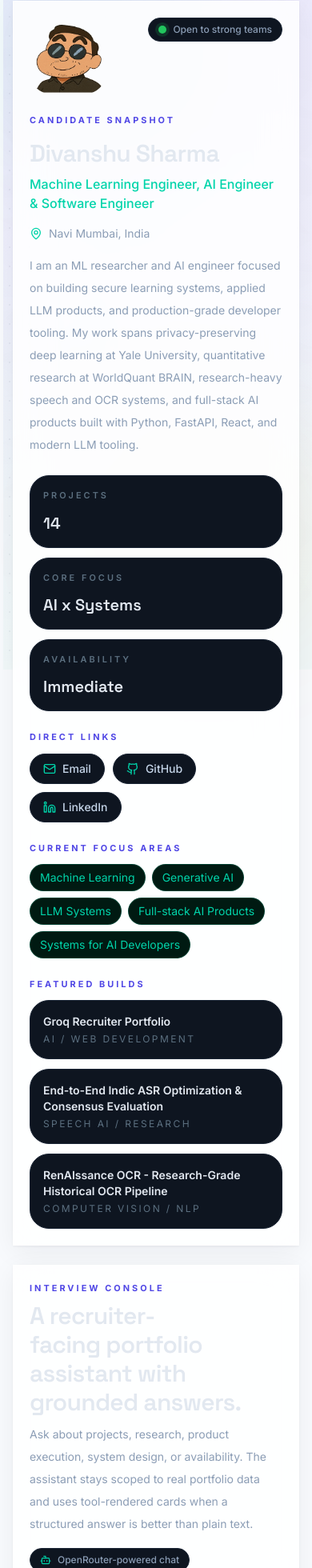
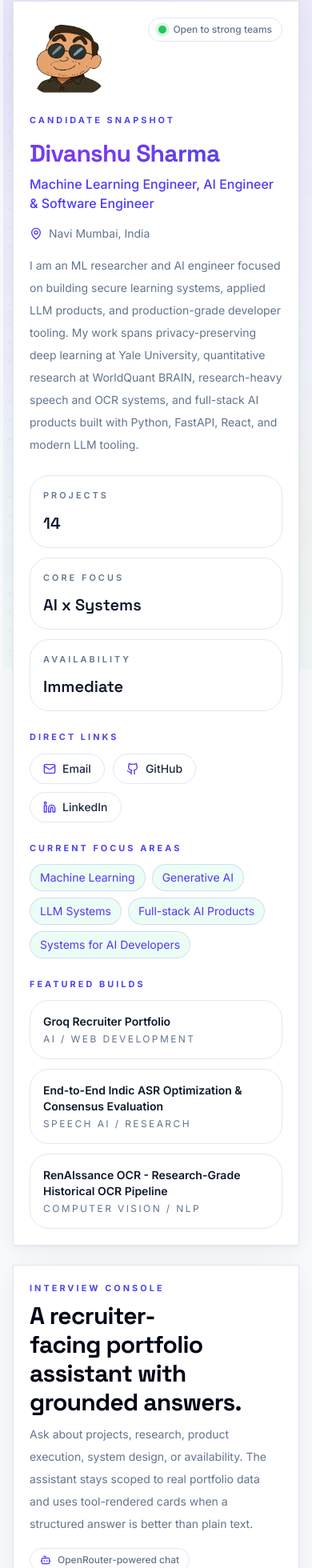
Before and after one commit to sdivyanshu90/my_portfolio, a Next.js app: page / in a window 390 px wide. Shown: the part 15-1975 px from the top of the page at 80% size. Built offline with nearby package versions, Linux system fonts and the light colour scheme.

Commit message:
fix: remove all dark: classes, solid panel backgrounds, gradient heading text

```diff
--- a/src/app/globals.css
+++ b/src/app/globals.css
@@ -203,9 +203,8 @@
 
 /* ── Card / Surface ── */
 .panel-surface {
-  border: 1px solid rgba(255,255,255,0.7);
-  background: rgba(255,255,255,0.86);
-  backdrop-filter: blur(24px);
+  border: 1px solid #e2e8f0;
+  background: #ffffff;
   box-shadow: 0 1px 3px rgba(15,23,42,0.06), 0 8px 32px rgba(15,23,42,0.06);
 }
 
--- a/src/components/chat/chat.tsx
+++ b/src/components/chat/chat.tsx
@@ -499,8 +499,8 @@ const Chat = () => {
   return (
     <div className="relative min-h-screen overflow-hidden">
       <div className="pointer-events-none absolute inset-0">
-        <div className="absolute -top-16 left-[-6%] h-72 w-72 rounded-full bg-[#00d4aa]/5 blur-3xl" />
-        <div className="absolute right-[-8%] top-[12%] h-80 w-80 rounded-full bg-[#f59e0b]/5 blur-3xl" />
+        <div className="absolute -top-16 left-[-6%] h-72 w-72 rounded-full bg-indigo-600/5 blur-3xl" />
+        <div className="absolute right-[-8%] top-[12%] h-80 w-80 rounded-full bg-amber-500/5 blur-3xl" />
         <div className="absolute bottom-[-10%] left-[20%] h-72 w-72 rounded-full bg-[#818cf8]/5 blur-3xl" />
       </div>
 
@@ -509,7 +509,7 @@ const Chat = () => {
           <aside className="panel-surface flex min-w-0 flex-col gap-6 p-5 sm:p-6">
             <div className="flex items-start justify-between gap-4">
               <Avatar />
-              <div className="inline-flex items-center gap-2 rounded-full border border-[#1a2535] bg-[#0e1520] px-3 py-1.5 text-xs font-medium text-[#8b9db5]">
+              <div className="inline-flex items-center gap-2 rounded-full border border-slate-200 bg-white px-3 py-1.5 text-xs font-medium text-slate-500">
                 <span className="relative flex h-2.5 w-2.5">
                   <span className="absolute inline-flex h-full w-full animate-ping rounded-full bg-[#22c55e] opacity-75" />
                   <span className="relative inline-flex h-2.5 w-2.5 rounded-full bg-[#22c55e]" />
@@ -521,20 +521,20 @@ const Chat = () => {
             <div className="min-w-0 space-y-4">
               <p className="section-kicker">Candidate Snapshot</p>
               <div className="min-w-0">
-                <h1 className="font-display text-safe-balance text-3xl font-semibold tracking-tight text-[#e2e8f0] sm:text-[2.35rem]">
-                  {portfolioConfig.personal.name}
+                <h1 className="font-display text-safe-balance text-3xl font-bold tracking-tight sm:text-[2.35rem]">
+                  <span className="gradient-text">{portfolioConfig.personal.name}</span>
                 </h1>
-                <p className="text-safe-wrap mt-2 text-base font-medium text-[#00d4aa]">
+                <p className="text-safe-wrap mt-2 text-base font-medium text-indigo-600">
                   {portfolioConfig.personal.title}
                 </p>
               </div>
-              <div className="flex min-w-0 items-center gap-2 text-sm text-[#8b9db5]">
-                <MapPin className="h-4 w-4 text-[#00d4aa]" />
+              <div className="flex min-w-0 items-center gap-2 text-sm text-slate-500">
+                <MapPin className="h-4 w-4 text-indigo-600" />
                 <span className="text-safe-wrap">
                   {portfolioConfig.personal.location}
                 </span>
               </div>
-              <p className="text-safe-wrap text-sm leading-7 text-[#8b9db5]">
+              <p className="text-safe-wrap text-sm leading-7 text-slate-500">
                 {portfolioConfig.personal.bio}
               </p>
             </div>
@@ -543,12 +543,12 @@ const Chat = () => {
               {profileStats.map((stat) => (
                 <div
                   key={stat.label}
-                  className="rounded-[24px] border border-[#1a2535] bg-[#0e1520] p-4 shadow-none"
+                  className="rounded-[24px] border border-slate-200 bg-white p-4 shadow-none"
                 >
-                  <p className="text-[0.68rem] font-semibold uppercase tracking-[0.28em] text-[#5c7080]">
+                  <p className="text-[0.68rem] font-semibold uppercase tracking-[0.28em] text-slate-500">
                     {stat.label}
                   </p>
-                  <p className="text-safe-wrap mt-3 font-display text-xl font-semibold text-[#e2e8f0]">
+                  <p className="text-safe-wrap mt-3 font-display text-xl font-semibold text-slate-900">
                     {stat.value}
                   </p>
                 </div>
@@ -567,9 +567,9 @@ const Chat = () => {
                       href={link.href}
                       target="_blank"
                       rel="noopener noreferrer"
-                      className="inline-flex min-w-0 items-center gap-2 rounded-full border border-[#1a2535] bg-[#0e1520] px-4 py-2 text-sm font-medium text-[#c5d5e8] transition hover:-translate-y-0.5 hover:bg-[#1a2535]"
+                      className="inline-flex min-w-0 items-center gap-2 rounded-full border border-slate-200 bg-white px-4 py-2 text-sm font-medium text-slate-800 transition hover:-translate-y-0.5 hover:bg-slate-100"
                     >
-                      <Icon className="h-4 w-4 text-[#00d4aa]" />
+                      <Icon className="h-4 w-4 text-indigo-600" />
                       <span className="text-safe-wrap">{link.label}</span>
                     </Link>
                   );
@@ -585,7 +585,7 @@ const Chat = () => {
                   .map((area) => (
                     <span
                       key={area}
-                      className="text-safe-wrap rounded-full border border-[#00d4aa]/20 bg-[#001a12] px-3 py-1.5 text-sm text-[#00d4aa]"
+                      className="text-safe-wrap rounded-full border border-indigo-500/20 bg-emerald-50 px-3 py-1.5 text-sm text-indigo-600"
                     >
                       {area}
                     </span>
@@ -602,12 +602,12 @@ const Chat = () => {
                     onClick={() =>
                       submitQuery(`Tell me about ${project.title}.`)
                     }
-                    className="w-full min-w-0 rounded-[24px] border border-[#1a2535] bg-[#0e1520] p-4 text-left shadow-none transition hover:-translate-y-0.5 hover:bg-[#1a2535]"
+                    className="w-full min-w-0 rounded-[24px] border border-slate-200 bg-white p-4 text-left shadow-none transition hover:-translate-y-0.5 hover:bg-slate-100"
                   >
-                    <p className="text-safe-wrap text-sm font-semibold text-[#e2e8f0]">
+                    <p className="text-safe-wrap text-sm font-semibold text-slate-900">
                       {project.title}
                     </p>
-                    <p className="text-safe-wrap mt-1 text-xs uppercase tracking-[0.2em] text-[#5c7080]">
+                    <p className="text-safe-wrap mt-1 text-xs uppercase tracking-[0.2em] text-slate-500">
                       {project.category}
                     </p>
                   </button>
@@ -617,15 +617,15 @@ const Chat = () => {
           </aside>
 
           <section className="panel-surface flex min-h-[72vh] min-w-0 flex-col overflow-hidden">
-            <header className="border-b border-[#1a2535] px-5 py-5 sm:px-6">
+            <header className="border-b border-slate-200 px-5 py-5 sm:px-6">
               <div className="flex min-w-0 flex-col gap-4 2xl:flex-row 2xl:items-start 2xl:justify-between">
                 <div className="max-w-3xl min-w-0 space-y-2">
                   <p className="section-kicker">Interview Console</p>
-                  <h2 className="font-display text-safe-balance text-3xl font-semibold tracking-tight text-[#e2e8f0] sm:text-4xl">
+                  <h2 className="font-display text-safe-balance text-3xl font-bold tracking-tight text-slate-950 sm:text-4xl">
                     A recruiter-facing portfolio assistant with grounded
                     answers.
                   </h2>
-                  <p className="text-safe-wrap text-sm leading-7 text-[#8b9db5] sm:text-base">
+                  <p className="text-safe-wrap text-sm leading-7 text-slate-500 sm:text-base">
                     Ask about projects, research, product execution, system
                     design, or availability. The assistant stays scoped to real
                     portfolio data and uses tool-rendered cards when a
@@ -634,14 +634,14 @@ const Chat = () => {
                 </div>
 
                 <div className="flex flex-wrap gap-2">
-                  <span className="inline-flex items-center gap-2 rounded-full border border-[#1a2535] bg-[#0e1520] px-3 py-1.5 text-xs font-medium text-[#8b9db5]">
-                    <Bot className="h-3.5 w-3.5 text-[#00d4aa]" />
+                  <span className="inline-flex items-center gap-2 rounded-full border border-slate-200 bg-white px-3 py-1.5 text-xs font-medium text-slate-500">
+                    <Bot className="h-3.5 w-3.5 text-indigo-600" />
                     {hasActiveTool
                       ? "Tool-grounded reply"
                       : "OpenRouter-powered chat"}
                   </span>
-                  <span className="inline-flex items-center gap-2 rounded-full border border-[#1a2535] bg-[#0e1520] px-3 py-1.5 text-xs font-medium text-[#8b9db5]">
-                    <ShieldCheck className="h-3.5 w-3.5 text-[#00d4aa]" />
+                  <span className="inline-flex items-center gap-2 rounded-full border border-slate-200 bg-white px-3 py-1.5 text-xs font-medium text-slate-500">
+                    <ShieldCheck className="h-3.5 w-3.5 text-indigo-600" />
                     Strong guardrails active
                   </span>
                 </div>
@@ -678,10 +678,10 @@ const Chat = () => {
                             </div>
                             <div className="min-w-0 space-y-4">
                               <div>
-                                <p className="section-kicker text-[#f59e0b]">
+                                <p className="section-kicker text-amber-700">
                                   {errorCardCopy.kicker}
                                 </p>
-                                <h3 className="font-display text-safe-balance mt-2 text-2xl font-semibold text-[#f59e0b]">
+                                <h3 className="font-display text-safe-balance mt-2 text-2xl font-semibold text-amber-700">
                                   {errorCardCopy.title}
                                 </h3>
                               </div>
@@ -722,7 +722,7 @@ const Chat = () => {
                                     setErrorMessage(null);
                                     router.push("/");
                                   }}
-                                  className="rounded-full border border-[#f59e0b]/30 bg-[#0e1520] px-4 py-2 text-sm font-medium text-[#f59e0b] transition hover:bg-[#1a2535]"
+                                  className="rounded-full border border-amber-600/30 bg-white px-4 py-2 text-sm font-medium text-amber-700 transition hover:bg-slate-100"
                                 >
                                   Back to presets
                                 </button>
@@ -771,7 +771,7 @@ const Chat = () => {
                   </AnimatePresence>
                 </div>
 
-                <div className="border-t border-[#1a2535] bg-[#080c12]/90 px-4 py-4 backdrop-blur-xl sm:px-6">
+                <div className="border-t border-slate-200 bg-white/90 px-4 py-4 backdrop-blur-xl sm:px-6">
                   <div className="space-y-4">
                     <HelperBoost
                       submitQuery={submitQuery}
@@ -789,7 +789,7 @@ const Chat = () => {
                 </div>
               </div>
 
-              <aside className="hidden min-w-0 border-l border-[#1a2535] bg-[#0a0f18] p-5 2xl:flex 2xl:flex-col 2xl:justify-between">
+              <aside className="hidden min-w-0 border-l border-slate-200 bg-slate-50 p-5 2xl:flex 2xl:flex-col 2xl:justify-between">
                 <div className="space-y-6">
                   <div className="space-y-3">
                     <p className="section-kicker">Fast Paths</p>
@@ -797,52 +797,52 @@ const Chat = () => {
                       onClick={() =>
                         submitQuery("What projects are you most proud of?")
                       }
-                      className="flex w-full min-w-0 items-center justify-between rounded-[22px] border border-[#1a2535] bg-[#0e1520] px-4 py-3 text-left text-sm font-medium text-[#c5d5e8] shadow-none transition hover:-translate-y-0.5"
+                      className="flex w-full min-w-0 items-center justify-between rounded-[22px] border border-slate-200 bg-white px-4 py-3 text-left text-sm font-medium text-slate-800 shadow-none transition hover:-translate-y-0.5"
                     >
                       <span className="text-safe-wrap">Project highlights</span>
-                      <ArrowUpRight className="h-4 w-4 shrink-0 text-[#00d4aa]" />
+                      <ArrowUpRight className="h-4 w-4 shrink-0 text-indigo-600" />
                     </button>
                     <button
                       onClick={() => submitQuery("What are your skills?")}
-                      className="flex w-full min-w-0 items-center justify-between rounded-[22px] border border-[#1a2535] bg-[#0e1520] px-4 py-3 text-left text-sm font-medium text-[#c5d5e8] shadow-none transition hover:-translate-y-0.5"
+                      className="flex w-full min-w-0 items-center justify-between rounded-[22px] border border-slate-200 bg-white px-4 py-3 text-left text-sm font-medium text-slate-800 shadow-none transition hover:-translate-y-0.5"
                     >
                       <span className="text-safe-wrap">Skill inventory</span>
-                      <ArrowUpRight className="h-4 w-4 shrink-0 text-[#00d4aa]" />
+                      <ArrowUpRight className="h-4 w-4 shrink-0 text-indigo-600" />
                     </button>
                     <button
                       onClick={() => submitQuery("Can I see your resume?")}
-                      className="flex w-full min-w-0 items-center justify-between rounded-[22px] border border-[#1a2535] bg-[#0e1520] px-4 py-3 text-left text-sm font-medium text-[#c5d5e8] shadow-none transition hover:-translate-y-0.5"
+                      className="flex w-full min-w-0 items-center justify-between rounded-[22px] border border-slate-200 bg-white px-4 py-3 text-left text-sm font-medium text-slate-800 shadow-none transition hover:-translate-y-0.5"
                     >
                       <span className="text-safe-wrap">
                         Resume and experience
                       </span>
-                      <ArrowUpRight className="h-4 w-4 shrink-0 text-[#00d4aa]" />
+                      <ArrowUpRight className="h-4 w-4 shrink-0 text-indigo-600" />
                     </button>
                   </div>
 
                   <div className="space-y-3">
                     <p className="section-kicker">Why This View Works</p>
-                    <div className="rounded-[24px] border border-[#1a2535] bg-[#0e1520] p-4 shadow-none">
-                      <div className="flex min-w-0 gap-3 text-sm leading-6 text-[#8b9db5]">
-                        <Bot className="mt-1 h-4 w-4 shrink-0 text-[#00d4aa]" />
+                    <div className="rounded-[24px] border border-slate-200 bg-white p-4 shadow-none">
+                      <div className="flex min-w-0 gap-3 text-sm leading-6 text-slate-500">
+                        <Bot className="mt-1 h-4 w-4 shrink-0 text-indigo-600" />
                         <p className="text-safe-wrap">
                           Tool results render portfolio data as cards instead of
                           vague summaries.
                         </p>
                       </div>
                     </div>
-                    <div className="rounded-[24px] border border-[#1a2535] bg-[#0e1520] p-4 shadow-none">
-                      <div className="flex min-w-0 gap-3 text-sm leading-6 text-[#8b9db5]">
-                        <BriefcaseBusiness className="mt-1 h-4 w-4 shrink-0 text-[#00d4aa]" />
+                    <div className="rounded-[24px] border border-slate-200 bg-white p-4 shadow-none">
+                      <div className="flex min-w-0 gap-3 text-sm leading-6 text-slate-500">
+                        <BriefcaseBusiness className="mt-1 h-4 w-4 shrink-0 text-indigo-600" />
                         <p className="text-safe-wrap">
                           Generated project covers replace the old unrelated
                           placeholder visuals.
                         </p>
                       </div>
                     </div>
-                    <div className="rounded-[24px] border border-[#1a2535] bg-[#0e1520] p-4 shadow-none">
-                      <div className="flex min-w-0 gap-3 text-sm leading-6 text-[#8b9db5]">
-                        <ShieldCheck className="mt-1 h-4 w-4 shrink-0 text-[#00d4aa]" />
+                    <div className="rounded-[24px] border border-slate-200 bg-white p-4 shadow-none">
+                      <div className="flex min-w-0 gap-3 text-sm leading-6 text-slate-500">
+                        <ShieldCheck className="mt-1 h-4 w-4 shrink-0 text-indigo-600" />
                         <p className="text-safe-wrap">
                           Requests are rate-limited, origin-checked, and
                           filtered for prompt injection and exfiltration
@@ -853,9 +853,9 @@ const Chat = () => {
                   </div>
                 </div>
 
-                <div className="rounded-[26px] border border-[#1a2535] bg-[#0e1520] p-5 shadow-none">
+                <div className="rounded-[26px] border border-slate-200 bg-white p-5 shadow-none">
                   <p className="section-kicker">Best Questions</p>
-                  <ul className="mt-4 space-y-3 text-sm leading-6 text-[#8b9db5]">
+                  <ul className="mt-4 space-y-3 text-sm leading-6 text-slate-500">
                     <li className="text-safe-wrap">
                       Ask for one project and its tradeoffs.
                     </li>
--- a/src/components/chat/tool-renderer.tsx
+++ b/src/components/chat/tool-renderer.tsx
@@ -96,7 +96,7 @@ export default function ToolRenderer({ toolInvocations }: ToolRendererProps) {
               >
                 <div className="mb-2 flex items-center justify-between">
                   <h3 className="text-lg font-medium">{toolName}</h3>
-                  <span className="rounded-full bg-green-100 px-2 py-0.5 text-xs text-green-800 dark:bg-green-900 dark:text-green-100">
+                  <span className="rounded-full bg-emerald-50 px-2 py-0.5 text-xs text-emerald-700 border border-emerald-200">
                     Tool Result
                   </span>
                 </div>
--- a/src/components/ui/chat/chat-bubble.tsx
+++ b/src/components/ui/chat/chat-bubble.tsx
@@ -83,7 +83,7 @@ const chatBubbleMessageVariants = cva("", {
   variants: {
     variant: {
       received: "text-secondary-foreground rounded-lg py-2",
-      sent: "p-2 px-5 bg-[#007AFF] text-primary-foreground rounded-3xl",
+      sent: "p-2 px-5 bg-indigo-600 text-white rounded-3xl",
     },
     layout: {
       default: "",
```
Also changed, not shown: src/components/AvailabilityCard.tsx (+21 -21 lines), src/components/chat/HelperBoost.tsx (+15 -15 lines), src/components/chat/preset-reply.tsx (+8 -8 lines).
